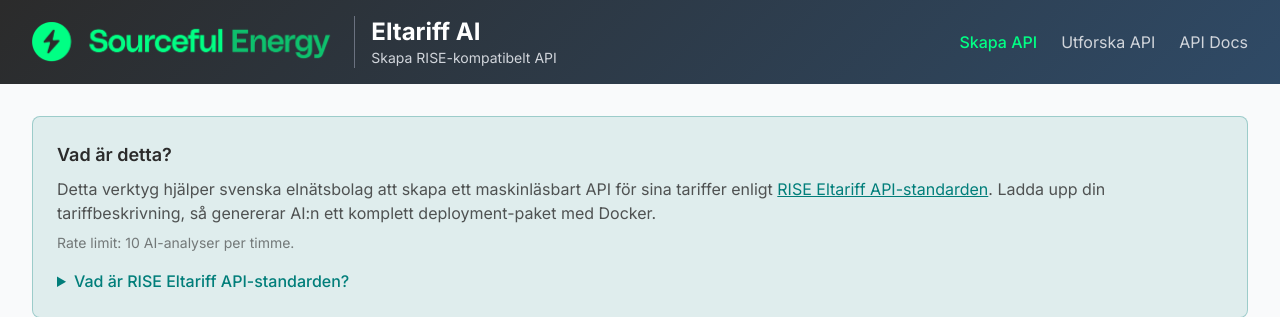
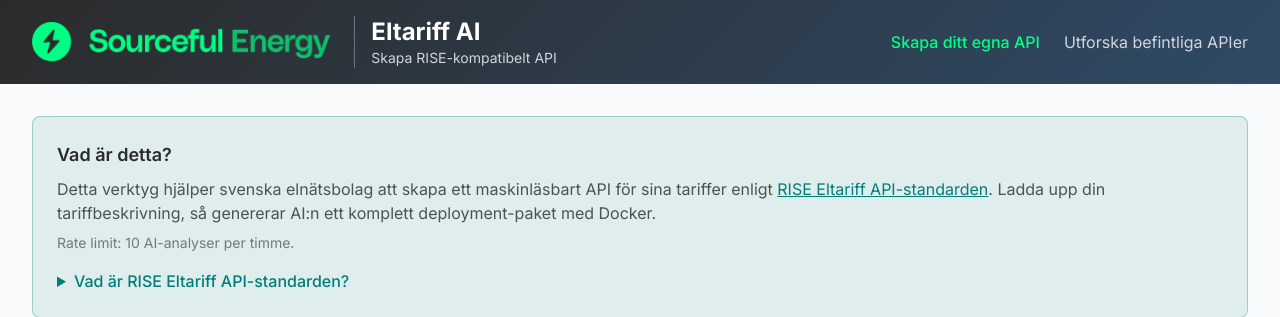
Before and after one commit to srcfl/eltariff-ai-api, a Python web app: template src/eltariff/templates/index.html in a window 1280 px wide. Shown: the top 317 px of the page. Run offline with Jinja, Linux system fonts and the light colour scheme; the template is opened without the code that fills it, so the values that code supplies are empty; some libraries are stand-ins or nearby versions.

Commit message:
Förbättra navigation i header
- Logo klickbar → går till huvudsidan
- Ta bort API Docs-länk (finns inte längre)
- Tydligare nav: "Skapa ditt egna API" / "Utforska befintliga APIer"

🤖 Generated with [Claude Code](https://claude.com/claude-code)

Co-Authored-By: Claude Opus 4.5 <noreply@anthropic.com>

```diff
--- a/src/eltariff/templates/index.html
+++ b/src/eltariff/templates/index.html
@@ -56,20 +56,17 @@
     <header class="gradient-bg text-white">
         <div class="max-w-7xl mx-auto px-4 py-4 sm:px-6 lg:px-8">
             <div class="flex items-center justify-between">
-                <div class="flex items-center gap-4">
-                    <a href="https://sourceful.energy" target="_blank">
-                        <img src="/static/sourceful-logo.png"
-                             alt="Sourceful" class="h-10">
-                    </a>
+                <a href="/" class="flex items-center gap-4">
+                    <img src="/static/sourceful-logo.png"
+                         alt="Sourceful" class="h-10">
                     <div class="border-l border-gray-500 pl-4">
                         <h1 class="text-2xl font-bold">Eltariff AI</h1>
                         <p class="text-sm text-gray-300">Skapa RISE-kompatibelt API</p>
                     </div>
-                </div>
+                </a>
                 <nav class="flex gap-6">
-                    <a href="/" class="text-sourceful-teal font-medium">Skapa API</a>
-                    <a href="/explorer" class="text-gray-300 hover:text-white">Utforska API</a>
-                    <a href="/api/docs" class="text-gray-300 hover:text-white">API Docs</a>
+                    <a href="/" class="text-sourceful-teal font-medium">Skapa ditt egna API</a>
+                    <a href="/explorer" class="text-gray-300 hover:text-white">Utforska befintliga APIer</a>
                 </nav>
             </div>
         </div>
```
Also changed, not shown: src/eltariff/templates/explorer.html (+6 -9 lines).
